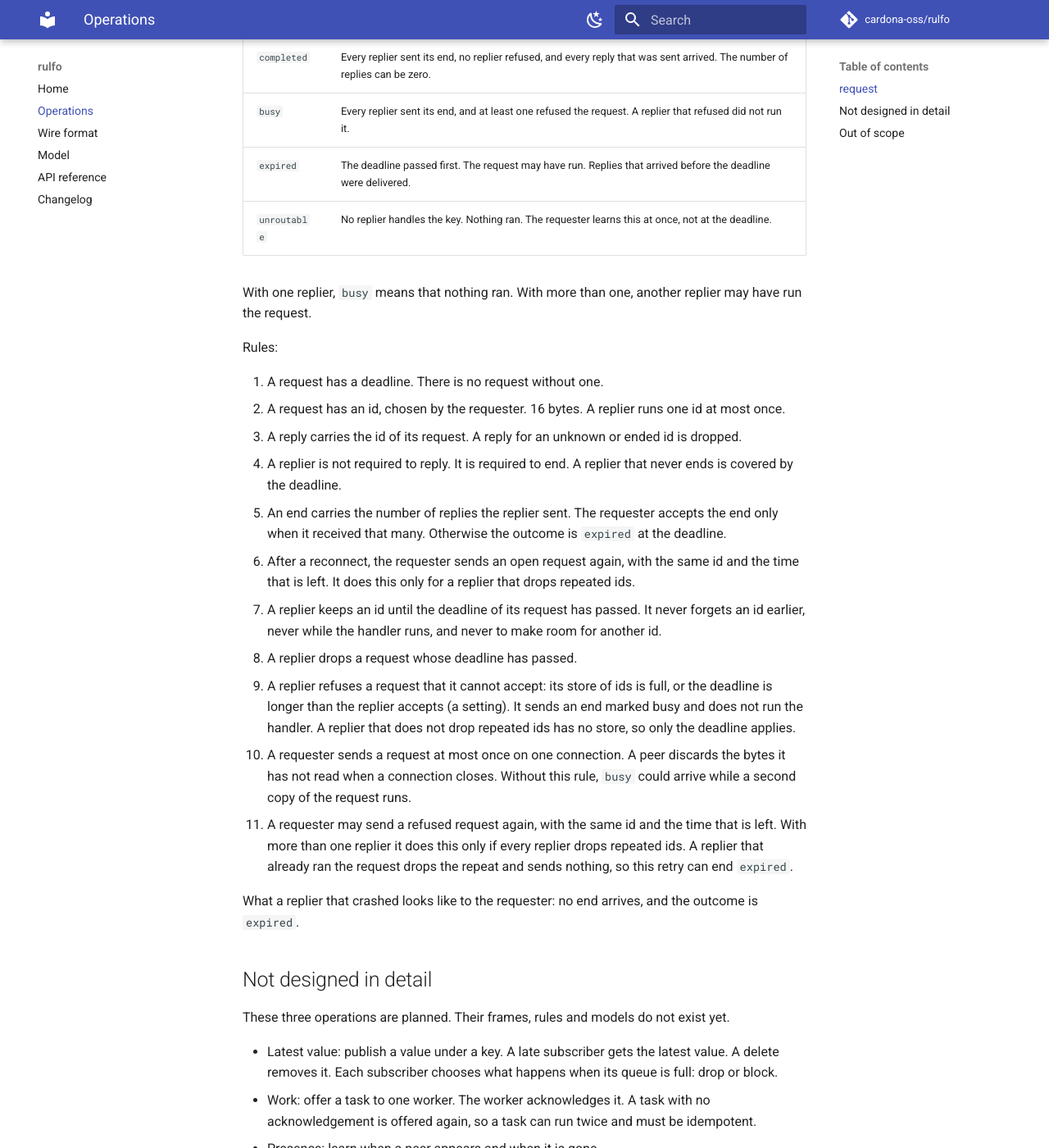
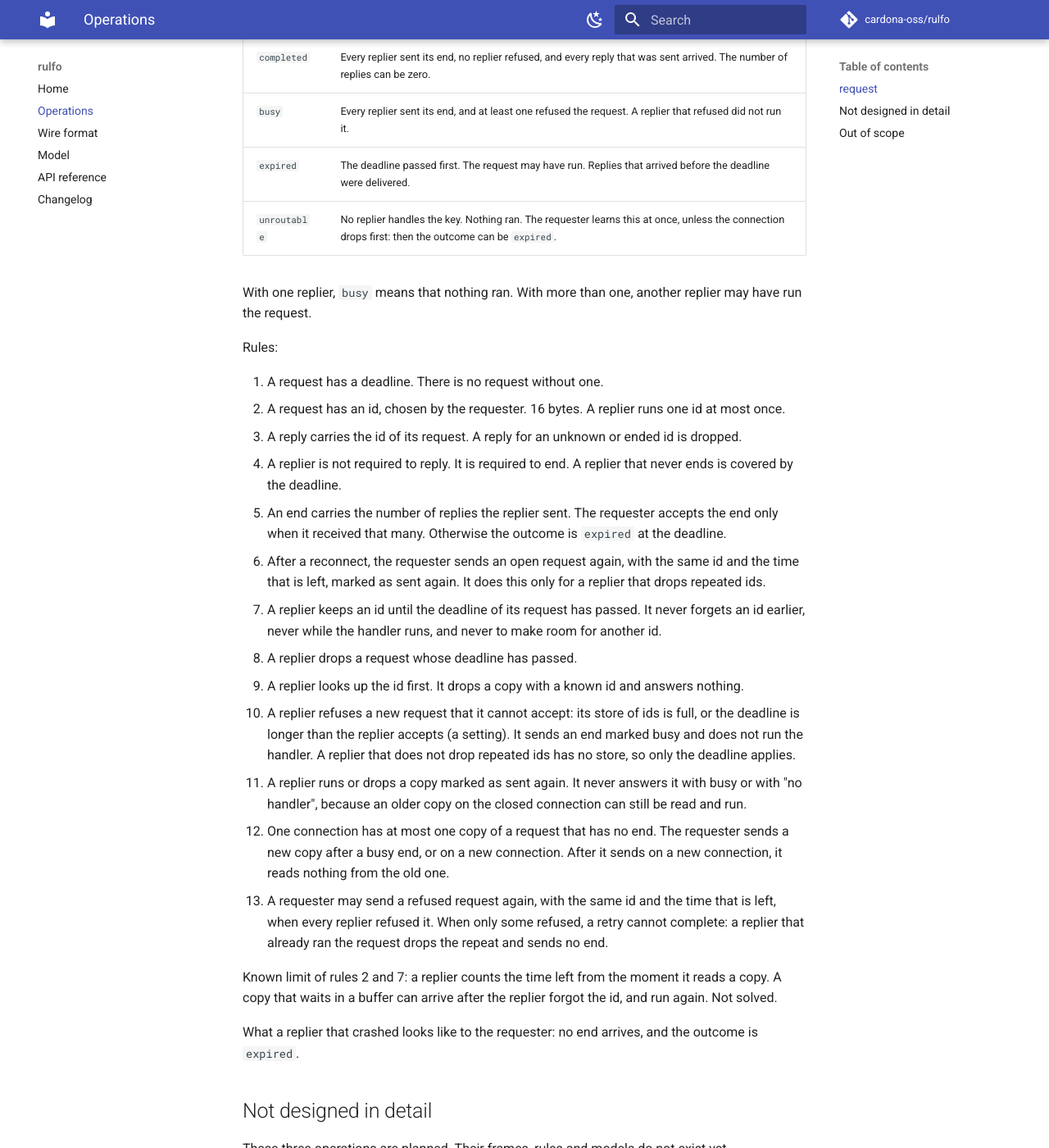
Before and after one commit to jorgeecardona/rulfo, an MkDocs documentation site: the page built from docs/operations.md, in a window 1280 px wide and 1400 px high, scrolled down 387 px. Shown: the whole window at 82% size. Built offline with MkDocs 1.6.1 and Material for MkDocs 9.7.7, drawn with Linux system fonts in a browser that asks for light colours; comment, search, counter and statistics services are not loaded.

Commit message:
Fix the busy rules and the codec from the Fable review
busy could be wrong after a reconnect: a replier can still read the copy on the closed
connection, and the model deleted it. A replier now never answers busy or "no handler" to a
copy marked as sent again, and the requester stops reading the old connection. The model has
the old copies, and each of these rules has a test that fails without it.

A requester retries a busy request only when every replier refused. A partly refused retry
cannot complete. Liveness is now also checked after a retry.

Codec: END with a body and REQUEST with an empty key are refused, and a bad key is refused
before the body arrives.

```diff
--- a/docs/operations.md
+++ b/docs/operations.md
@@ -13,7 +13,7 @@ many replies, then an end. The requester always gets exactly one outcome.
 | `completed` | Every replier sent its end, no replier refused, and every reply that was sent arrived. The number of replies can be zero. |
 | `busy` | Every replier sent its end, and at least one refused the request. A replier that refused did not run it. |
 | `expired` | The deadline passed first. The request may have run. Replies that arrived before the deadline were delivered. |
-| `unroutable` | No replier handles the key. Nothing ran. The requester learns this at once, not at the deadline. |
+| `unroutable` | No replier handles the key. Nothing ran. The requester learns this at once, unless the connection drops first: then the outcome can be `expired`. |
 
 With one replier, `busy` means that nothing ran. With more than one, another replier may have run
 the request.
@@ -28,19 +28,26 @@ Rules:
 5. An end carries the number of replies the replier sent. The requester accepts the end only when
    it received that many. Otherwise the outcome is `expired` at the deadline.
 6. After a reconnect, the requester sends an open request again, with the same id and the time
-   that is left. It does this only for a replier that drops repeated ids.
+   that is left, marked as sent again. It does this only for a replier that drops repeated ids.
 7. A replier keeps an id until the deadline of its request has passed. It never forgets an id
    earlier, never while the handler runs, and never to make room for another id.
 8. A replier drops a request whose deadline has passed.
-9. A replier refuses a request that it cannot accept: its store of ids is full, or the deadline is
-   longer than the replier accepts (a setting). It sends an end marked busy and does not run the
-   handler. A replier that does not drop repeated ids has no store, so only the deadline applies.
-10. A requester sends a request at most once on one connection. A peer discards the bytes it has
-    not read when a connection closes. Without this rule, `busy` could arrive while a second copy
-    of the request runs.
-11. A requester may send a refused request again, with the same id and the time that is left. With
-    more than one replier it does this only if every replier drops repeated ids. A replier that
-    already ran the request drops the repeat and sends nothing, so this retry can end `expired`.
+9. A replier looks up the id first. It drops a copy with a known id and answers nothing.
+10. A replier refuses a new request that it cannot accept: its store of ids is full, or the
+    deadline is longer than the replier accepts (a setting). It sends an end marked busy and does
+    not run the handler. A replier that does not drop repeated ids has no store, so only the
+    deadline applies.
+11. A replier runs or drops a copy marked as sent again. It never answers it with busy or with
+    "no handler", because an older copy on the closed connection can still be read and run.
+12. One connection has at most one copy of a request that has no end. The requester sends a new
+    copy after a busy end, or on a new connection. After it sends on a new connection, it reads
+    nothing from the old one.
+13. A requester may send a refused request again, with the same id and the time that is left, when
+    every replier refused it. When only some refused, a retry cannot complete: a replier that
+    already ran the request drops the repeat and sends no end.
+
+Known limit of rules 2 and 7: a replier counts the time left from the moment it reads a copy. A
+copy that waits in a buffer can arrive after the replier forgot the id, and run again. Not solved.
 
 What a replier that crashed looks like to the requester: no end arrives, and the outcome is
 `expired`.
```
Also changed, not shown: docs/issues/26-11-2026-a-delayed-repeat-can-run-after-the-id-was-forgotten.md (added, +18 -0 lines), docs/issues/26-11-2026-the-codec-needs-the-whole-frame-in-one-buffer.md (added, +20 -0 lines), docs/model.md (+19 -10 lines), docs/wire-format.md (+6 -4 lines), 5 other files.
